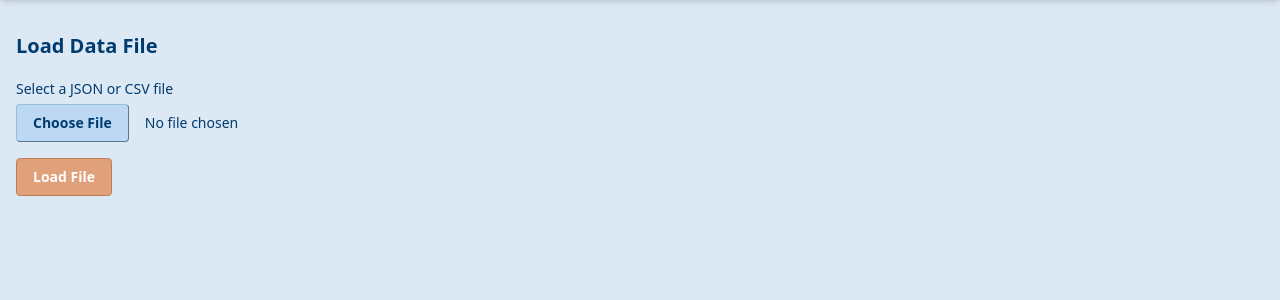
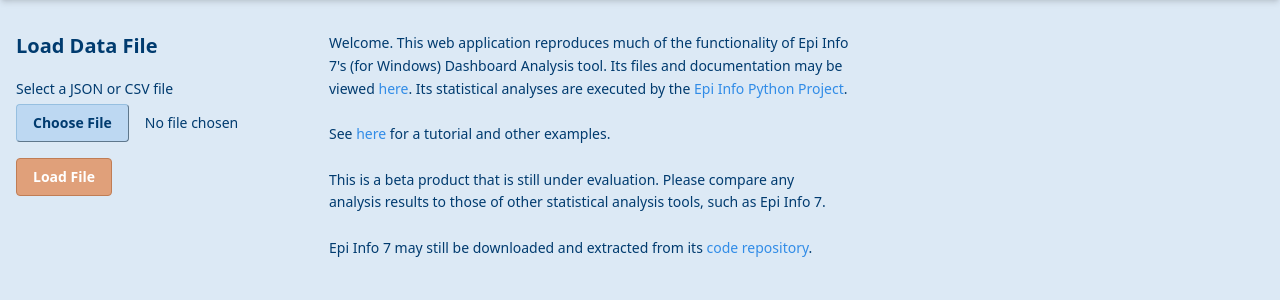
Before and after one commit to zfj4/EIAnalysis, a Django app: page / in a window 1280 px wide. Shown: the part 88-388 px from the top of the page. Run offline with Django 5.2, Linux system fonts and the light colour scheme; some libraries are stand-ins or nearby versions.

Commit message:
Version 0.4.1.2

```diff
--- a/templates/core/index.html
+++ b/templates/core/index.html
@@ -45,7 +45,10 @@
   <main class="max-w-7xl mx-auto px-4 py-8">
     <!-- HTMX will swap content into this div -->
     <div id="main-content">
-      {% include "core/partials/file_navigator.html" %}
+      <div class="flex flex-col md:flex-row gap-10">
+        {% include "core/partials/file_navigator.html" %}
+        {% include "core/partials/welcome_message.html" %}
+      </div>
     </div>
   </main>
 
--- /dev/null
+++ b/templates/core/partials/welcome_message.html
@@ -0,0 +1,27 @@
+<div class="max-w-prose text-sm text-[#003B6F] leading-relaxed">
+  <p>
+    Welcome. This web application reproduces much of the functionality of Epi Info 7's (for Windows)
+    Dashboard Analysis tool. Its files and documentation may be viewed
+    <a href="https://github.com/zfj4/EIAnalysis" target="_blank" rel="noopener noreferrer"
+       class="text-[#318CE7] hover:underline">here</a>.
+    Its statistical analyses are executed by the
+    <a href="https://github.com/Epi-Info/epiinfo" target="_blank" rel="noopener noreferrer"
+       class="text-[#318CE7] hover:underline">Epi Info Python Project</a>.
+  </p>
+  <br>
+  <p>
+    See <a href="https://github.com/zfj4/EIAnalysis/wiki" target="_blank" rel="noopener noreferrer"
+           class="text-[#318CE7] hover:underline">here</a> for a tutorial and other examples.
+  </p>
+  <br>
+  <p>
+    This is a beta product that is still under evaluation. Please compare any analysis results to
+    those of other statistical analysis tools, such as Epi Info 7.
+  </p>
+  <br>
+  <p>
+    Epi Info 7 may still be downloaded and extracted from its
+    <a href="https://github.com/Epi-Info/Epi-Info-Community-Edition" target="_blank" rel="noopener noreferrer"
+       class="text-[#318CE7] hover:underline">code repository</a>.
+  </p>
+</div>
```
Also changed, not shown: core/tests.py (+28 -0 lines), requirements/requirements.txt (+16 -10 lines), README.md.
